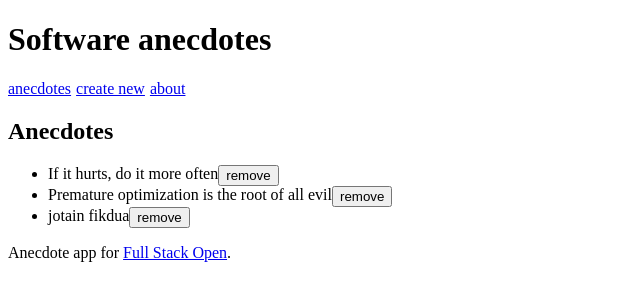
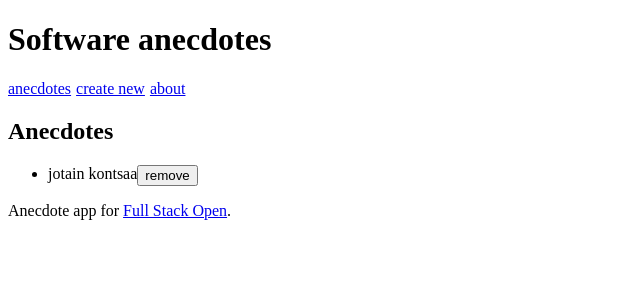
Before and after one commit to Jyrsinho/fsopen_extension, a React (Vite) app in the folder routed-anecdotes/: page / in a window 1280 px wide. Shown: the top 300 px of the page, without its empty margins (0-640 px from the left). Built offline with nearby package versions, Linux system fonts and the light colour scheme; data requests are answered from the project's data file.

Commit message:
anekdoottien poistaminen ja näyttäminen onnistuu useAnecdotes.js hookin avulla komponentissa. Lisäämisessä bugi backendin tilan päivittämisessä fronttiin

```diff
--- a/routed-anecdotes/db.json
+++ b/routed-anecdotes/db.json
@@ -1,25 +1,11 @@
 {
   "anecdotes": [
     {
-      "content": "If it hurts, do it more often",
-      "author": "Jez Humble",
-      "info": "https://martinfowler.com/bliki/FrequencyReducesDifficulty.html",
+      "content": "jotain kontsaa",
+      "author": "kontsa kontsanen",
+      "info": "www.kontsa.fi",
       "votes": 0,
-      "id": "1"
-    },
-    {
-      "content": "Premature optimization is the root of all evil",
-      "author": "Donald Knuth",
-      "info": "http://wiki.c2.com/?PrematureOptimization",
-      "votes": 0,
-      "id": "2"
-    },
-    {
-      "content": "jotain fikdua",
-      "author": "joku fiksu tyyppi",
-      "info": "www.fiksut.fi",
-      "votes": 0,
-      "id": "41fPm4uVigg"
+      "id": "v9ndtFHz1YE"
     }
   ],
   "$schema": "./node_modules/json-server/schema.json"
--- a/routed-anecdotes/src/App.jsx
+++ b/routed-anecdotes/src/App.jsx
@@ -4,11 +4,8 @@ import AnecdoteList from './components/AnecdoteList'
 import About from './components/About'
 import Footer from './components/Footer'
 import CreateNew from './components/CreateNew'
-import useAnecdotes from "./hooks/useAnecdotes.js";
 
 const App = () => {
-
-    const {anecdotes, addAnecdote} = useAnecdotes()
 
     return (
         <Router>
@@ -16,8 +13,8 @@ const App = () => {
                 <h1>Software anecdotes</h1>
                 <Menu />
                 <Routes>
-                    <Route path="/" element={<AnecdoteList anecdotes={anecdotes} />} />
-                    <Route path="/create" element={<CreateNew addNew={addAnecdote} />} />
+                    <Route path="/" element={<AnecdoteList/>} />
+                    <Route path="/create" element={<CreateNew />} />
                     <Route path="/about" element={<About />} />
                 </Routes>
                 <Footer />
--- a/routed-anecdotes/src/components/AnecdoteList.jsx
+++ b/routed-anecdotes/src/components/AnecdoteList.jsx
@@ -1,4 +1,8 @@
-const AnecdoteList = ({ anecdotes }) => {
+import useAnecdotes from "../hooks/useAnecdotes.js";
+
+const AnecdoteList = () => {
+
+    const {anecdotes, deleteAnecdote} = useAnecdotes()
 
     const anecdoteDivStyle = {
         display: "flex",
@@ -12,7 +16,7 @@ const AnecdoteList = ({ anecdotes }) => {
                 {anecdotes.map(anecdote =>
                     <div key={anecdote.id} style={anecdoteDivStyle}>
                         <li>{anecdote.content}</li>
-                        <button>remove</button>
+                        <button onClick={ () => deleteAnecdote(anecdote.id)}>remove</button>
                     </div>
                 )}
             </ul>
--- a/routed-anecdotes/src/components/CreateNew.jsx
+++ b/routed-anecdotes/src/components/CreateNew.jsx
@@ -1,21 +1,27 @@
 import { useNavigate } from "react-router-dom"
 import {useField} from "../hooks/useField.js";
+import useAnecdotes from "../hooks/useAnecdotes.js";
 
-const CreateNew = ({ addNew }) => {
+const CreateNew = () => {
     const [content, resetContent] = useField('text')
     const [author, resetAuthor] = useField('text')
     const [info, resetInfo] = useField('text')
     const navigate = useNavigate()
+    const {addAnecdote} = useAnecdotes()
 
     const handleSubmit = (e) => {
         e.preventDefault()
-        addNew({
+        try {
+            addAnecdote({
                 content: content.value,
                 author: author.value,
                 info: info.value,
                 votes: 0
             })
             navigate("/")
+        } catch (error) {
+            console.log(error)
+        }
     }
 
     function handleReset() {
--- a/routed-anecdotes/src/hooks/useAnecdotes.js
+++ b/routed-anecdotes/src/hooks/useAnecdotes.js
@@ -20,7 +20,7 @@ const useAnecdotes = () => {
 
     const deleteAnecdote = async (id) => {
         try {
-            await anecdoteService.delete(id)
+            await anecdoteService.remove(id)
             const newAnecdotes = anecdotes.filter((anecdote) => anecdote.id !== id)
             setAnecdotes(newAnecdotes)
         }catch(error) {
--- a/routed-anecdotes/src/services/anecdotes.js
+++ b/routed-anecdotes/src/services/anecdotes.js
@@ -28,10 +28,13 @@ const remove = async (id) => {
     const options = {
         method: 'DELETE',
         headers: { 'Content-Type': 'application/json' },
-        body: JSON.stringify(id)
     }
 
-    const response = await fetch(baseUrl, options)
+    console.log('inside anecdotes.js')
+    console.log('options', options)
+    console.log('id', id)
+
+    const response = await fetch(`${baseUrl}/${id}`, options)
     if (!response.ok) {
         throw new Error('Failed to delete anecdote')
     }
```
Lines whose indentation alone changed are shown as unchanged.
